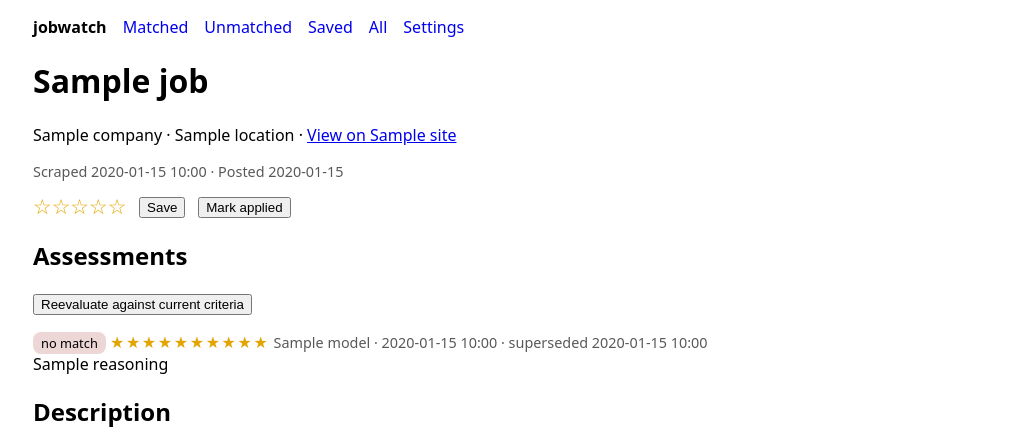
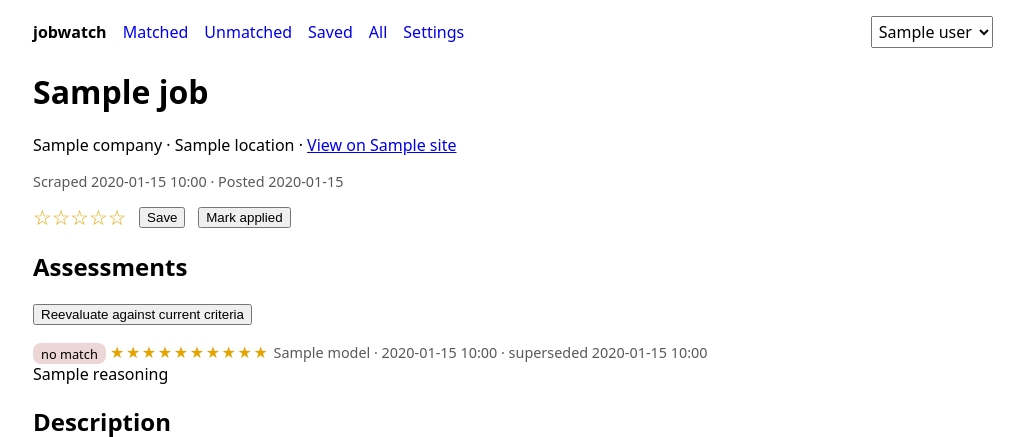
Before and after one commit to AsherFoster/jobwatch, a FastAPI app: template src/jobwatch/web/templates/job.html in a window 1280 px wide. Shown: the top 437 px of the page, without its empty margins (127-1151 px from the left). Run offline with FastAPI, Linux system fonts and the light colour scheme; the template is opened without the code that fills it: most values are stand-ins (such as "Sample title", 1, 10 or a date in 2020); parts of the project's set-up code (start-up, migrations or seed data) failed here and were passed over.

Commit message:
Add user dropdown to the dashboard nav
Selection is stored in a user_id cookie; the first user is the default.

Co-Authored-By: Claude Fable 5 <noreply@anthropic.com>

```diff
--- a/src/jobwatch/web/app.py
+++ b/src/jobwatch/web/app.py
@@ -17,7 +17,15 @@ from sqlalchemy.orm import Session, selectinload
 from jobwatch.criteria import get_criteria_text, set_criteria_text
 from jobwatch.db import get_session
 from jobwatch.llm import make_llm_client
-from jobwatch.models import MATCHED_MIN_SCORE, Assessment, Job, UserJobState, UserSearch, utcnow
+from jobwatch.models import (
+    MATCHED_MIN_SCORE,
+    Assessment,
+    Job,
+    User,
+    UserJobState,
+    UserSearch,
+    utcnow,
+)
 from jobwatch.pipeline import assess_single
 from jobwatch.user_state import set_job_applied, set_job_bookmarked, set_job_rating
 
@@ -37,11 +45,33 @@ def get_job(job_id: int, session: SessionDep) -> Job:
 JobDep = Annotated[Job, Depends(get_job)]
 
 
+def user_nav(request: Request, session: SessionDep) -> dict:
+    """Template context for the nav user dropdown: all users plus the one
+    selected via the user_id cookie (first user if unset or stale)."""
+    users = session.scalars(select(User).order_by(User.id)).all()
+    selected = request.cookies.get("user_id", "")
+    current = next(
+        (u for u in users if selected.isdigit() and u.id == int(selected)),
+        users[0] if users else None,
+    )
+    return {"users": users, "current_user": current}
+
+
+UserNavDep = Annotated[dict, Depends(user_nav)]
+
+
 app = FastAPI(title="jobwatch")
 
 
+@app.post("/user")
+def select_user(request: Request, user_id: Annotated[int, Form()]):
+    response = RedirectResponse(request.headers.get("referer", "/"), status_code=303)
+    response.set_cookie("user_id", str(user_id))
+    return response
+
+
 @app.get("/", response_class=HTMLResponse)
-def list_jobs(request: Request, session: SessionDep, show: str = "matched"):
+def list_jobs(request: Request, session: SessionDep, user_nav: UserNavDep, show: str = "matched"):
     query = (
         select(Job)
         .options(
@@ -69,13 +99,13 @@ def list_jobs(request: Request, session: SessionDep, show: str = "matched"):
     return templates.TemplateResponse(
         request,
         "jobs.html",
-        {"jobs": jobs, "show": show},
+        {"jobs": jobs, "show": show, **user_nav},
     )
 
 
 @app.get("/jobs/{job_id}", response_class=HTMLResponse)
-def job_detail(request: Request, job: JobDep):
-    return templates.TemplateResponse(request, "job.html", {"job": job})
+def job_detail(request: Request, job: JobDep, user_nav: UserNavDep):
+    return templates.TemplateResponse(request, "job.html", {"job": job, **user_nav})
 
 
 @app.put("/jobs/{job_id}/rating")
@@ -127,7 +157,7 @@ async def reassess(job: JobDep, session: SessionDep):
 
 
 @app.get("/settings", response_class=HTMLResponse)
-def settings(request: Request, session: SessionDep, saved: str = ""):
+def settings(request: Request, session: SessionDep, user_nav: UserNavDep, saved: str = ""):
     return templates.TemplateResponse(
         request,
         "settings.html",
@@ -136,6 +166,7 @@ def settings(request: Request, session: SessionDep, saved: str = ""):
             "searches": session.scalars(select(UserSearch).order_by(UserSearch.id)).all(),
             "saved": saved,
             "show": "settings",
+            **user_nav,
         },
     )
 
--- a/src/jobwatch/web/templates/base.html
+++ b/src/jobwatch/web/templates/base.html
@@ -28,6 +28,8 @@
     .search-form label { display: flex; flex-direction: column; gap: 0.15rem; font-size: 0.8em; }
     .search-form input { font: inherit; padding: 0.3rem; }
     .search-form input[type="number"] { width: 6rem; }
+    .user-select { margin-left: auto; }
+    .user-select select { font: inherit; padding: 0.2rem; }
   </style>
 </head>
 <body>
@@ -38,6 +40,15 @@
     <a href="/?show=saved" class="{{ 'active' if show == 'saved' else '' }}">Saved</a>
     <a href="/?show=all" class="{{ 'active' if show == 'all' else '' }}">All</a>
     <a href="/settings" class="{{ 'active' if show == 'settings' else '' }}">Settings</a>
+    {% if users %}
+    <form method="post" action="/user" class="user-select">
+      <select name="user_id" onchange="this.form.submit()">
+        {% for user in users %}
+        <option value="{{ user.id }}" {{ 'selected' if current_user and user.id == current_user.id }}>{{ user.name }}</option>
+        {% endfor %}
+      </select>
+    </form>
+    {% endif %}
   </nav>
   {% block content %}{% endblock %}
 </body>
```
